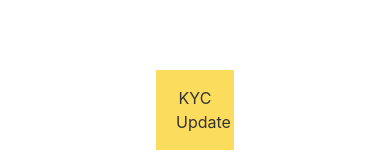
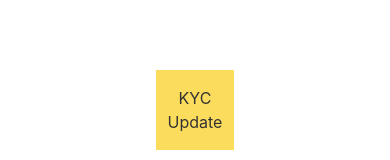
Before and after one commit to shriyanskaushik/React-Todo-App, a React (Create React App) app: page / in a window 390 px wide. Shown: the part 684-844 px from the top of the page. Built offline with nearby package versions, Linux system fonts and the light colour scheme.

Commit message:
Media Query

```diff
--- a/src/My components/PopUp.css
+++ b/src/My components/PopUp.css
@@ -206,3 +206,16 @@ color: black;
     left: 25%;
   }
 }
+
+@media screen and (max-width: 500px){
+  .form-popup{
+    width: 70%;
+    left: 15%;
+  }
+}
+
+.open-button{
+  text-align: center;
+  padding-left: 0;
+  padding-right: 0;
+}
```
